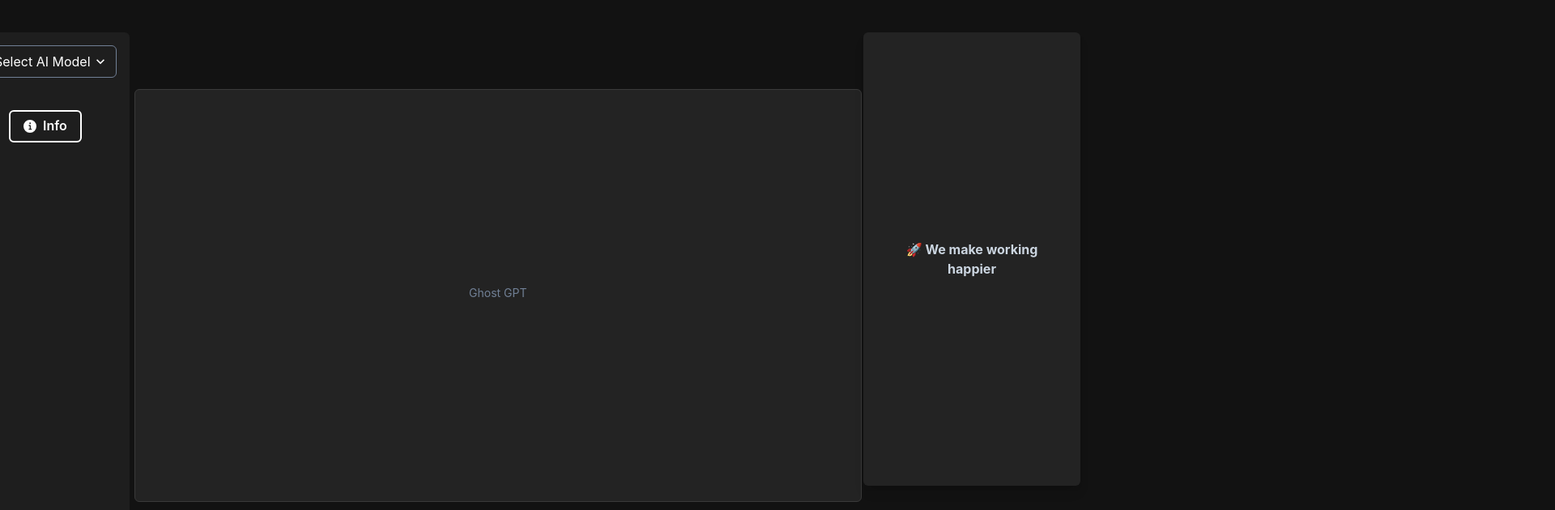
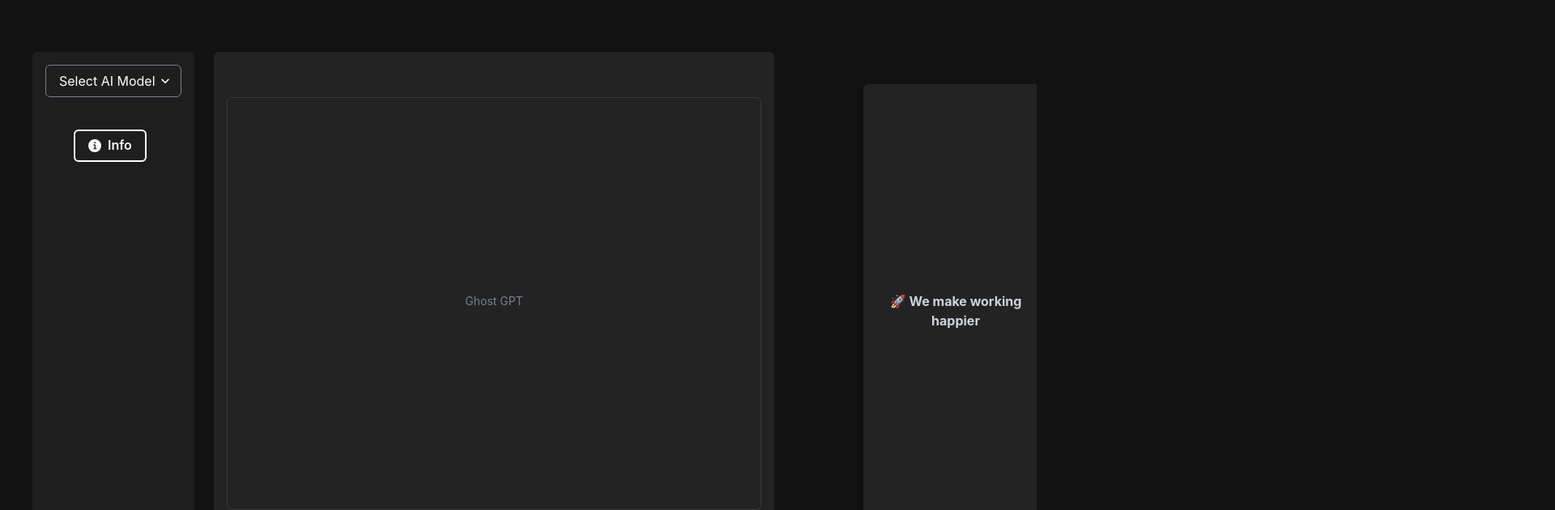
Before and after one commit to deeev2005/Ghost-GPT, a React (Create React App) app: page / in a window 1280 px wide. Shown: the top 630 px of the page at 81% size, 1920 px wide, since content can reach past the window. Built offline with nearby package versions, Linux system fonts and the light colour scheme.

Commit message:
url change

```diff
--- a/src/App.js
+++ b/src/App.js
@@ -5,6 +5,7 @@ import {
   extendTheme,
   Button,
   Avatar,
+  Flex,
 } from "@chakra-ui/react";
 import { GoogleLogin } from "@react-oauth/google";
 import { jwtDecode } from "jwt-decode";
@@ -57,7 +58,7 @@ function App() {
 
   return (
     <ChakraProvider theme={theme}>
-      <Box p={4} minH="100vh">
+      <Box p={4} minH="100vh" overflow="hidden">
         {/* Login Section */}
         {!user ? (
           <Box position="absolute" top="45px" right="48px" zIndex="10">
@@ -81,76 +82,52 @@ function App() {
           </Box>
         )}
 
-        {/* Main Container */}
-        <Box position="relative" maxW="1200px" mx="auto" h="100vh">
+        {/* Main Layout using Flex */}
+        <Flex maxW="1200px" mx="auto" h="90vh" pt={12}>
           {/* Left Sidebar */}
           <Box
-            position="absolute"
-            top="6"
-            left="-20"
             w="200px"
-            h="90vh"
             bg="background.secondary"
             p={4}
             borderRadius="md"
+            mr={4}
+            flexShrink={0}
           >
             <AIModelSelector />
-            <Box mb={8}></Box>
-            <ChatHistory />
+            <Box mt={8}>
+              <ChatHistory />
+            </Box>
           </Box>
 
-          {/* Central Chat Area */}
-          <Box
-            position="absolute"
-            top="1"
-            left="320px"
-            right="320px"
-            h="90vh"
-            px={4}
-          >
-            {/* Prompt Box */}
+          {/* Chat Area */}
+          <Flex direction="column" flex="1" px={2}>
             <Box
-              position="relative"
-              mb={2}
-              h="50%"
-              top="360px"
-              zIndex="1"
-              width="600%"
-              left="-250%"
-              pointerEvents="none"
-            >
-              <Box bg="background.chatBox">
-                <div style={{ pointerEvents: 'auto' }}>
-                  <PromptBox setMessages={setMessages} user={user} />
-                </div>
-              </Box>
-            </Box>
-
-            {/* AI Response Box */}
-            <Box
-              position="relative"
-              h="50%"
-              top="-310px"
-              w="170%"
-              left="-210px"
+              flex="1"
+              mb={4}
+              bg="background.chatBox"
+              borderRadius="md"
+              p={4}
+              overflowY="auto"
             >
               <AIResponseBox messages={messages} />
             </Box>
-          </Box>
+            <Box bg="background.chatBox" borderRadius="md" p={4}>
+              <PromptBox setMessages={setMessages} user={user} />
+            </Box>
+          </Flex>
 
           {/* Right Sidebar (Ads) */}
           <Box
-            position="absolute"
-            top="-4"
-            right="-10"
-            w="300px"
-            h="90vh"
+            w="260px"
+            ml={4}
             p={4}
             borderRadius="md"
+            flexShrink={0}
+            bg="transparent"
           >
             <Advertisement />
           </Box>
-        </Box>
+        </Flex>
       </Box>
     </ChakraProvider>
   );
```
